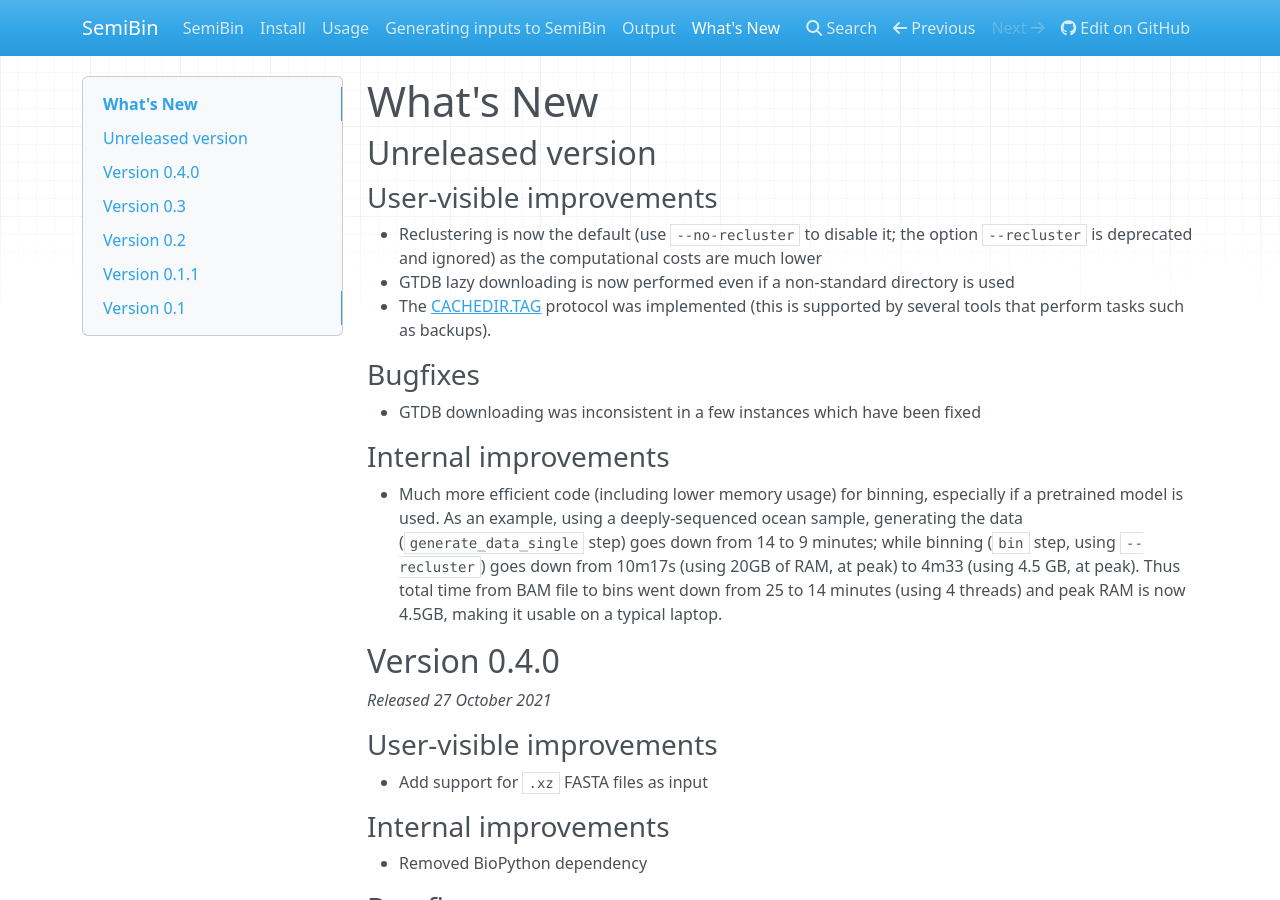
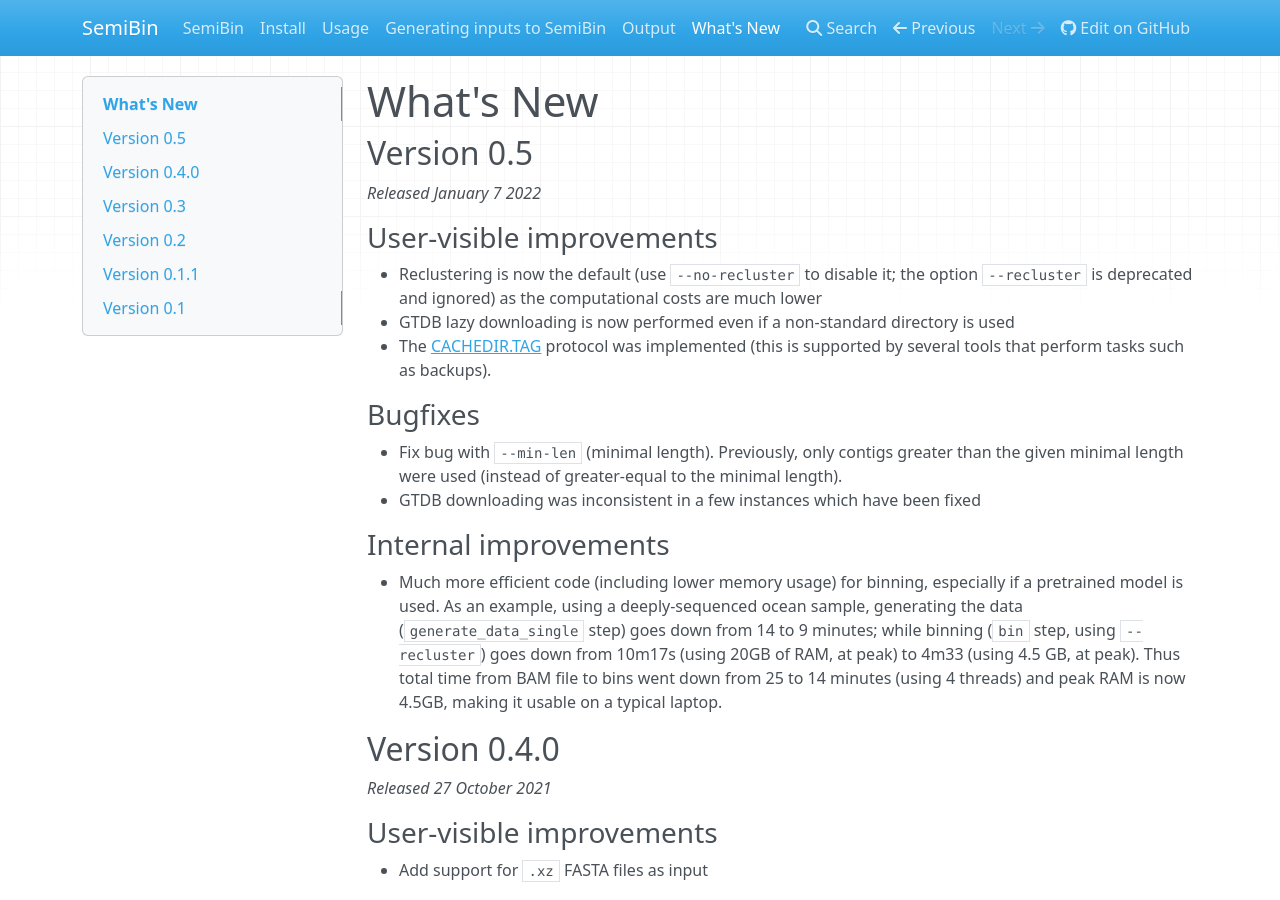
Before and after one commit to BigDataBiology/SemiBin, an MkDocs documentation site: the page built from docs/whatsnew.md, in a window 1280 px wide and 900 px high. Built offline with MkDocs 1.6.1, drawn with Linux system fonts in a browser that asks for light colours; nearby versions of some CDN libraries.

Commit message:
RLS Version 0.5.0
Mainly performance improvements and one small bugfix

Full ChangeLog
    * Faster `SemiBin --version`
    * Lower memory usage and faster speed for `bin` subcommand
    * Reclustering is now the default (due to improved speed). Added
    `--no-recluster` option to disable it
    * Output of bedtools is now processed as a stream instead of using a
    (potentially large) intermediate file
    * Fix bug with --min-len. Previously, only contigs greater than the given
    minimal length were used (instead of greater-equal to the minimal length).

```diff
--- a/docs/whatsnew.md
+++ b/docs/whatsnew.md
@@ -1,6 +1,8 @@
 # What's New
 
-## Unreleased version
+## Version 0.5
+
+*Released January 7 2022*
 
 ### User-visible improvements
 - Reclustering is now the default (use `--no-recluster` to disable it; the
@@ -12,7 +14,9 @@
   (this is supported by several tools that perform tasks such as backups).
 
 ### Bugfixes
-
+- Fix bug with `--min-len` (minimal length). Previously, only contigs greater
+  than the given minimal length were used (instead of greater-equal to the
+  minimal length).
 - GTDB downloading was inconsistent in a few instances which have been fixed
 
 ### Internal improvements
```
Also changed, not shown: README.md (+1 -1 lines), 2 other files.
